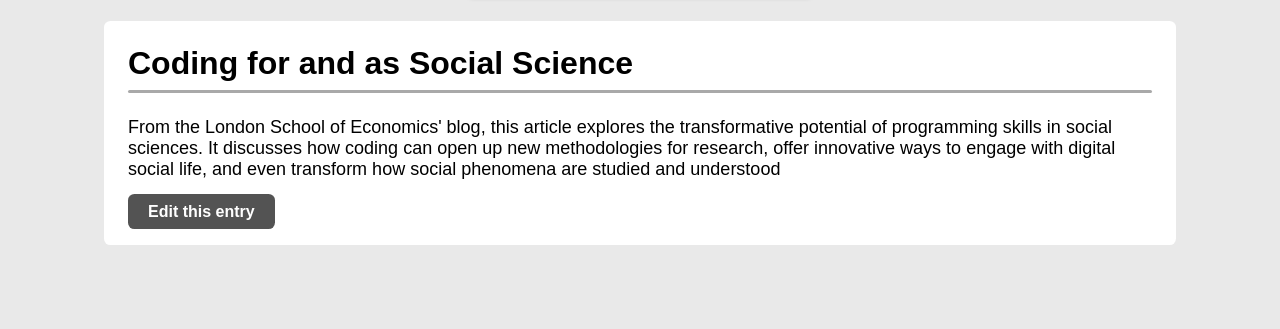
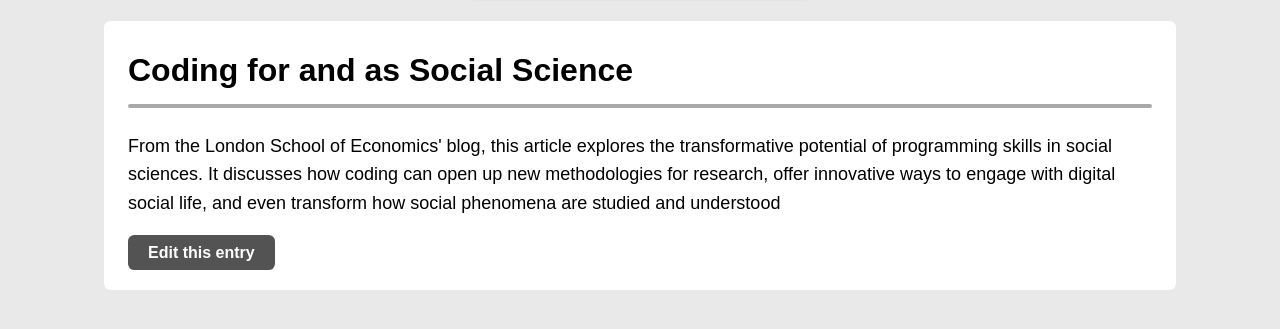
Before and after one commit to Llewellyn500/Knowpedia, a Flask app: a page that uses templates/base.html in a window 1280 px wide. Shown: the part 122-451 px from the top of the page. Run offline with Flask 3, Linux system fonts and the light colour scheme.

Commit message:
added line height to entries

```diff
--- a/static/styles.css
+++ b/static/styles.css
@@ -183,6 +183,7 @@ body {
   margin-top: 1.3rem;
   margin-bottom: 1.5rem;
   padding: 1.5rem;
+  line-height: 1.6;
 }
 .entry-content h1 {
   font-size: 2rem;
@@ -199,7 +200,7 @@ body {
 .entry-content .edit-btn {
   margin-top: 1.4rem;
 }
-  .entry-content .edit-btn a{
+.entry-content .edit-btn a {
   background-color: #535353;
   text-decoration: none;
   font-weight: 600;
@@ -208,10 +209,10 @@ body {
   border-radius: 0.4rem;
   transition-duration: 0.4s;
 }
-  .entry-content .edit-btn a:hover{
+.entry-content .edit-btn a:hover {
   background-color: #707070;
 }
-  .entry-content #content{
+.entry-content #content {
   font-size: large;
 }
 
@@ -324,7 +325,7 @@ textarea {
 .edit-content input[type="submit"]:hover {
   background-color: #707070;
 }
-.edit-content .cancel-btn{
+.edit-content .cancel-btn {
   margin-top: 1.4rem;
 }
 .edit-content .cancel-btn a {
```
Lines whose indentation alone changed are shown as unchanged.
